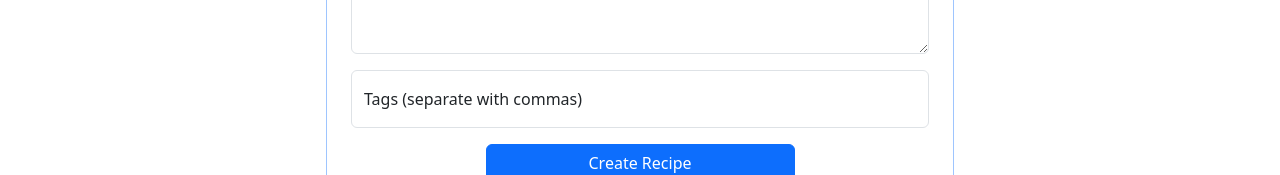
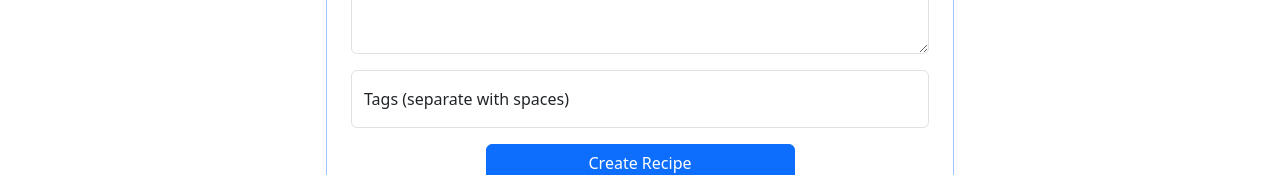
Before and after one commit to daltonoswald/pantry, a React (Vite) app in the folder frontend/: page /new-recipe in a window 1280 px wide. Shown: the part 777-952 px from the top of the page. Built offline with nearby package versions, Linux system fonts and the light colour scheme.

Commit message:
changed error modal and tag list

```diff
--- a/frontend/src/components/ErrorModal.jsx
+++ b/frontend/src/components/ErrorModal.jsx
@@ -1,5 +1,5 @@
 import { Link, useNavigate } from 'react-router-dom';
-import { Container } from 'react-bootstrap';
+import { Alert, Container } from 'react-bootstrap';
 
 export default function ErrorModal({ error }) {
 
@@ -16,12 +16,13 @@ export default function ErrorModal({ error }) {
     // const formattedError = JSON.parse(error);
 
     return (
-        <>
-            <Container>
+        <Container>
+            <Alert className='w-25 mx-auto my-auto' variant={'danger'}>
                 {/* <p>Error Status {formattedError.error.status}: {formattedError.error.message}</p> */}
+                <p>Error Message: {error}</p>
                 <p>If this error persists and looks incorrect please contact the site owner</p>
                 <Link to='/' onClick={logout}>Logout and try again.</Link>
-            </Container>
-        </>
+            </Alert>
+        </Container>
     )
 }
--- a/frontend/src/pages/NewRecipe.jsx
+++ b/frontend/src/pages/NewRecipe.jsx
@@ -36,6 +36,8 @@ export default function NewRecipe() {
         e.preventDefault();
         console.log('submitted')
         console.log(ingredientList);
+        const tagList = e.target.tags.value.split(' ');
+        console.log(tagList);
 
         setMessage('Error Test')
     }
@@ -112,8 +114,8 @@ export default function NewRecipe() {
                         </Row>
                         <Row>
                             <Col className='m-2'>
-                                <FloatingLabel controlId='formTags' label='Tags (separate with commas)'>
-                                <Form.Control name='tags' type='text' placeholder='Tags (separate with commas)' />
+                                <FloatingLabel controlId='formTags' label='Tags (separate with spaces)'>
+                                <Form.Control name='tags' type='text' placeholder='Tags (separate with spaces)' />
                                 </FloatingLabel>
                             </Col>
                         </Row>
--- a/frontend/src/pages/Profile.jsx
+++ b/frontend/src/pages/Profile.jsx
@@ -7,7 +7,7 @@ import ErrorModal from '../components/ErrorModal';
 
 export default function Profile() {
     const navigate = useNavigate();
-    const [message, setMessage] = useState();
+    const [message, setMessage] = useState(null);
     const [isLoading, setIsLoading] = useState(true);
     const [profileData, setProfileData] = useState();
     const token = localStorage.getItem('pantryAuthToken');
@@ -37,10 +37,9 @@ export default function Profile() {
                     const errorData = await response.json();
                     setIsLoading(false);
                     console.error(`Error Data: `, errorData.error);
-                    console.log('errorData41', errorData.error)
-                    setMessage(errorData);
-                }
-                if (response.ok) {
+                    console.log('errorData41', errorData.error.message)
+                    setMessage(errorData.error.message);
+                } else {
                     const profileData = await response.json();
                     console.log(profileData.user.user);
                     setProfileData(profileData.user.user);
@@ -48,7 +47,8 @@ export default function Profile() {
                     setIsLoading(false)
                 }
             } catch (error) {
-                console.error(`Errors: ${error}`);
+                console.error(`Errors: ${error.error.message}`);
+                console.log('catch');
                 setMessage(error);
             }
         }
@@ -66,7 +66,7 @@ export default function Profile() {
     }
 
     if (!isLoading && message) {
-        console.log(message.error.message)
+        console.log(message)
         return (
             <div className='app'>
                 <Header />
```
